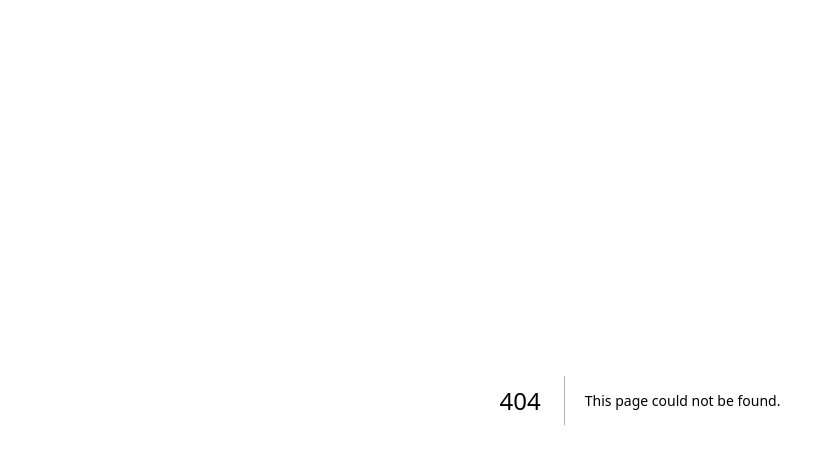
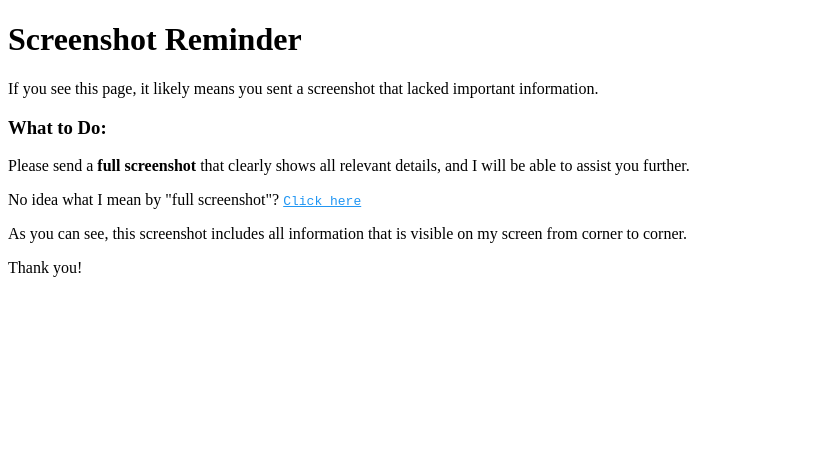
Before and after one commit to Yorick20022/Nextra-FiveM, a Next.js app: page /General/Screenshot in a window 1280 px wide. Before the commit this address had no page. Shown: the top 464 px of the page, without its empty margins (0-835 px from the left). Built offline with nearby package versions, Linux system fonts and the light colour scheme.

Commit message:
added screenshot page to general

```diff
--- /dev/null
+++ b/pages/General/Screenshot.mdx
@@ -0,0 +1,14 @@
+import LinkButton from '../../components/link_button';
+
+# Screenshot Reminder
+
+If you see this page, it likely means you sent a screenshot that lacked important information.
+
+### What to Do:
+Please send a **full screenshot** that clearly shows all relevant details, and I will be able to assist you further.
+
+No idea what I mean by "full screenshot"?   <LinkButton text={"Click here"} image={"https://r2.fivemanage.com/image/kEvUo6ggJgFN.png"}/>
+
+As you can see, this screenshot includes all information that is visible on my screen from corner to corner.
+
+Thank you!
```
